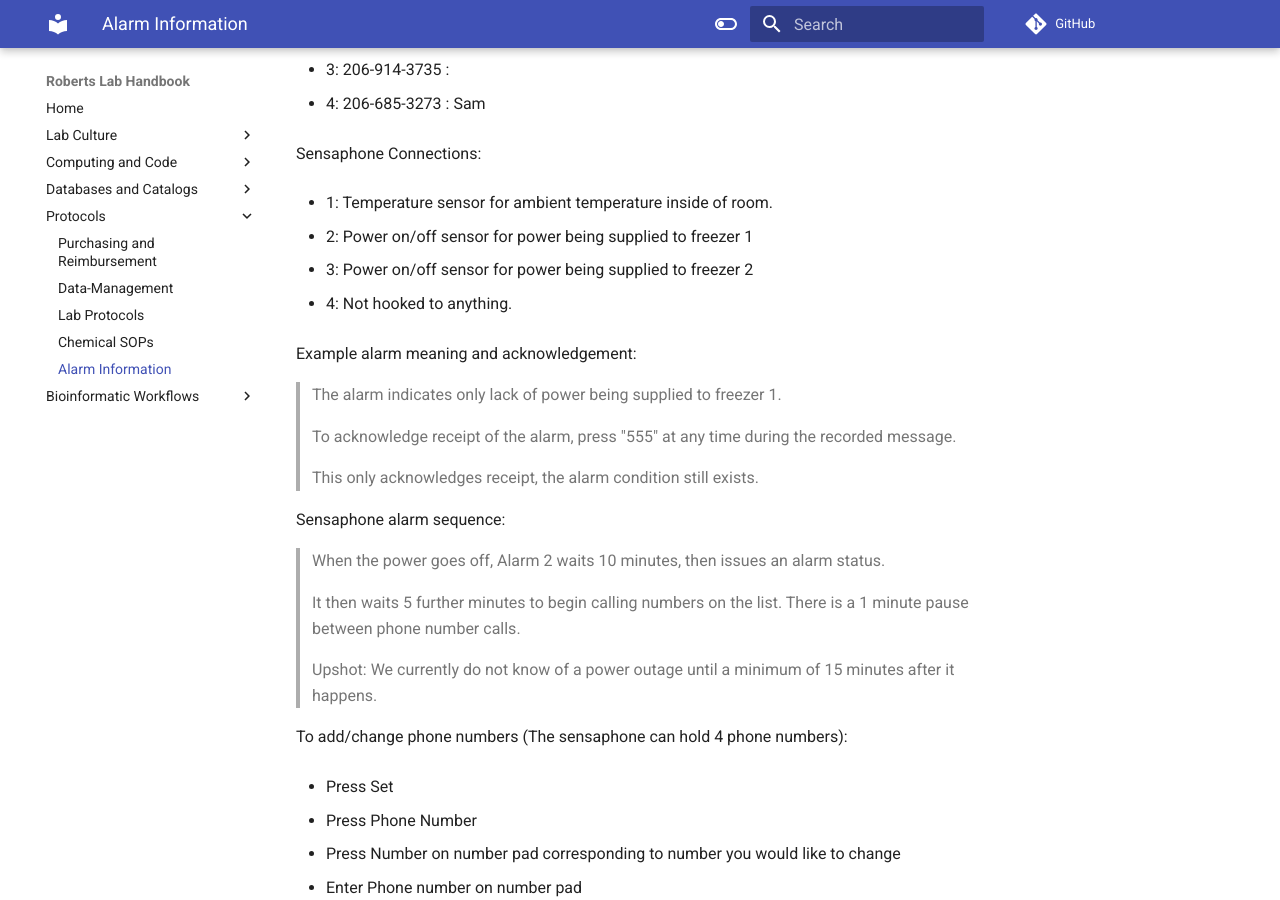
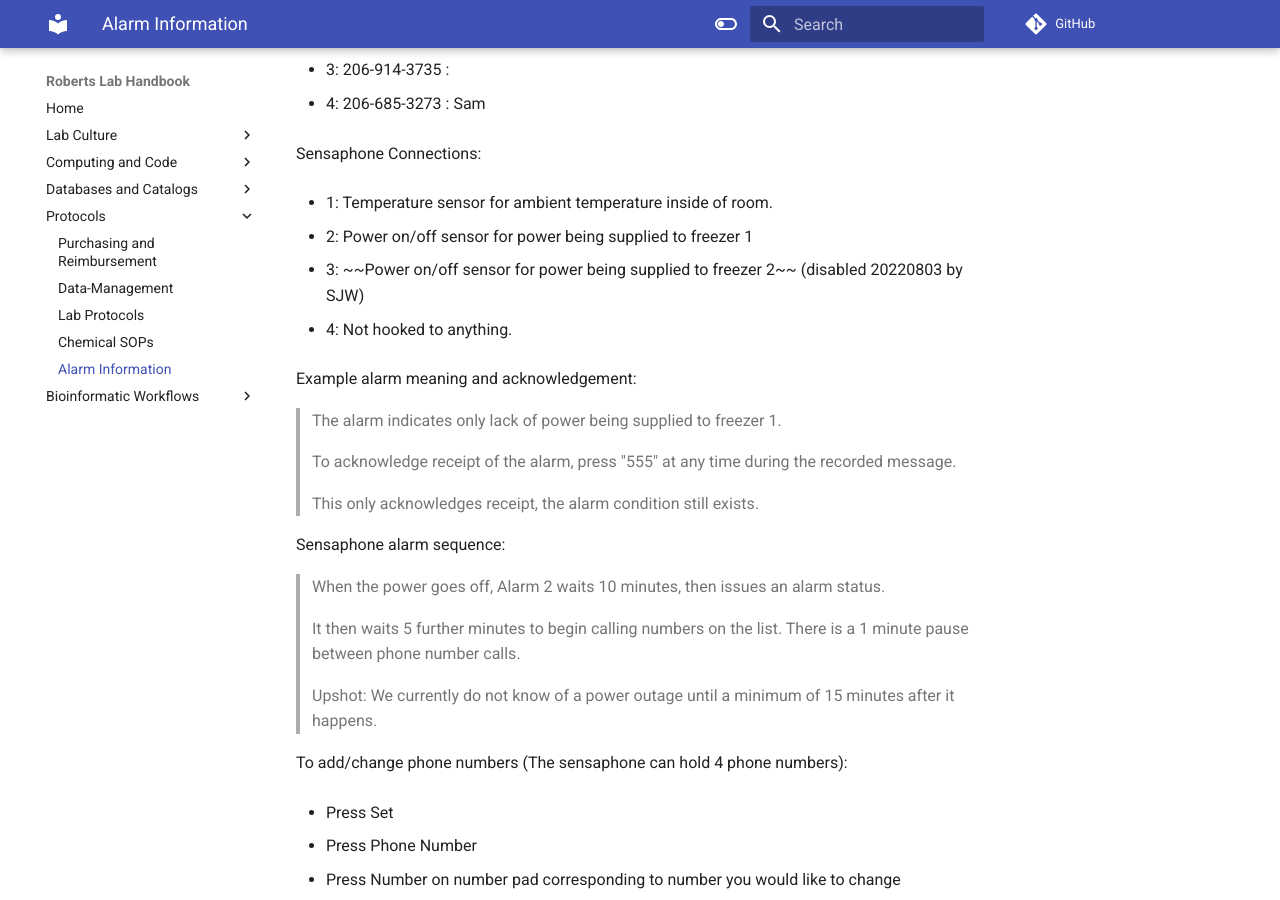
Before and after one commit to RobertsLab/resources, an MkDocs documentation site: the page built from docs/Alarm-Information.md, in a window 1280 px wide and 900 px high, scrolled down 447 px. Built offline with MkDocs 1.6.1 and Material for MkDocs 9.7.7, drawn with Linux system fonts in a browser that asks for light colours; comment, search, counter and statistics services are not loaded.

Commit message:
rm Sensaphone alarm #3

```diff
--- a/docs/Alarm-Information.md
+++ b/docs/Alarm-Information.md
@@ -24,7 +24,7 @@ Sensaphone Connections:
 
 - 2: Power on/off sensor for power being supplied to freezer 1
 
-- 3: Power on/off sensor for power being supplied to freezer 2
+- 3: ~~Power on/off sensor for power being supplied to freezer 2~~ (disabled 20220803 by SJW)
 
 - 4: Not hooked to anything.
 
```
